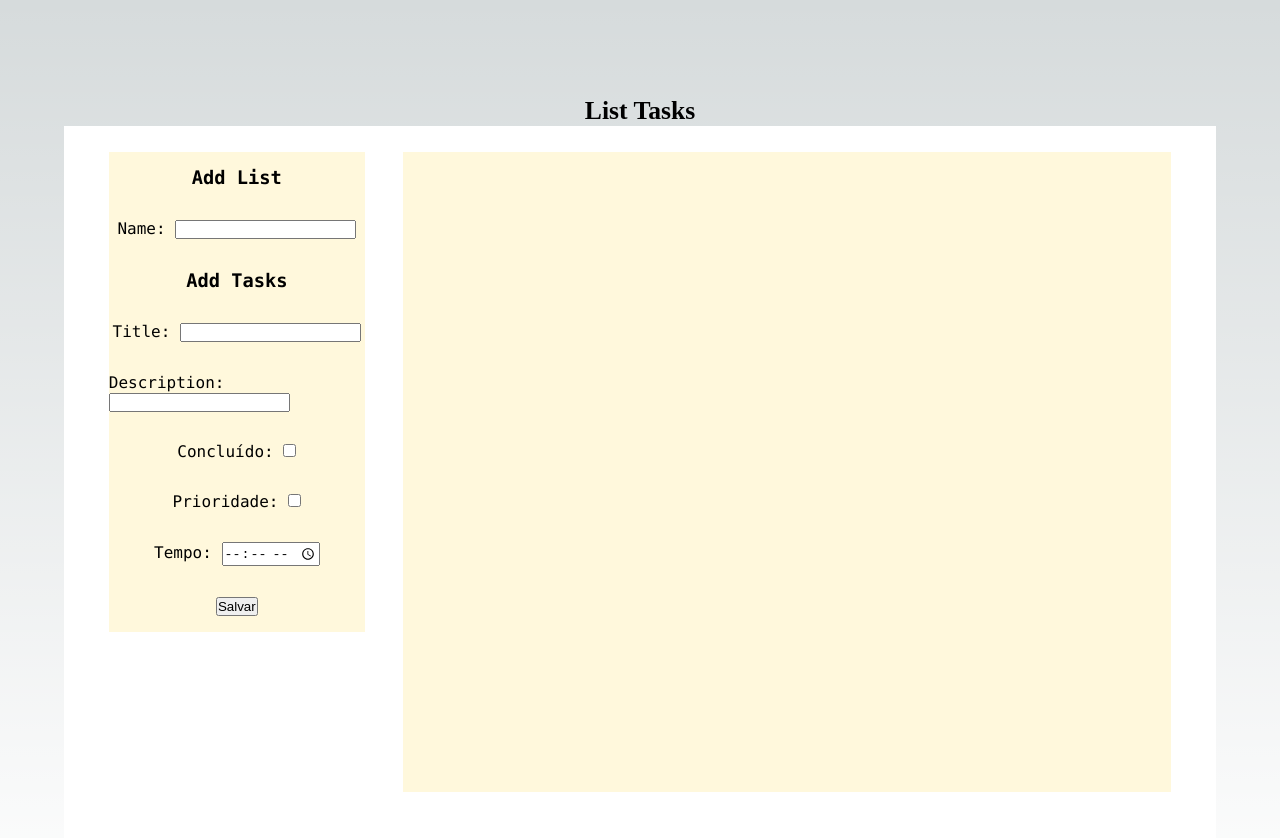
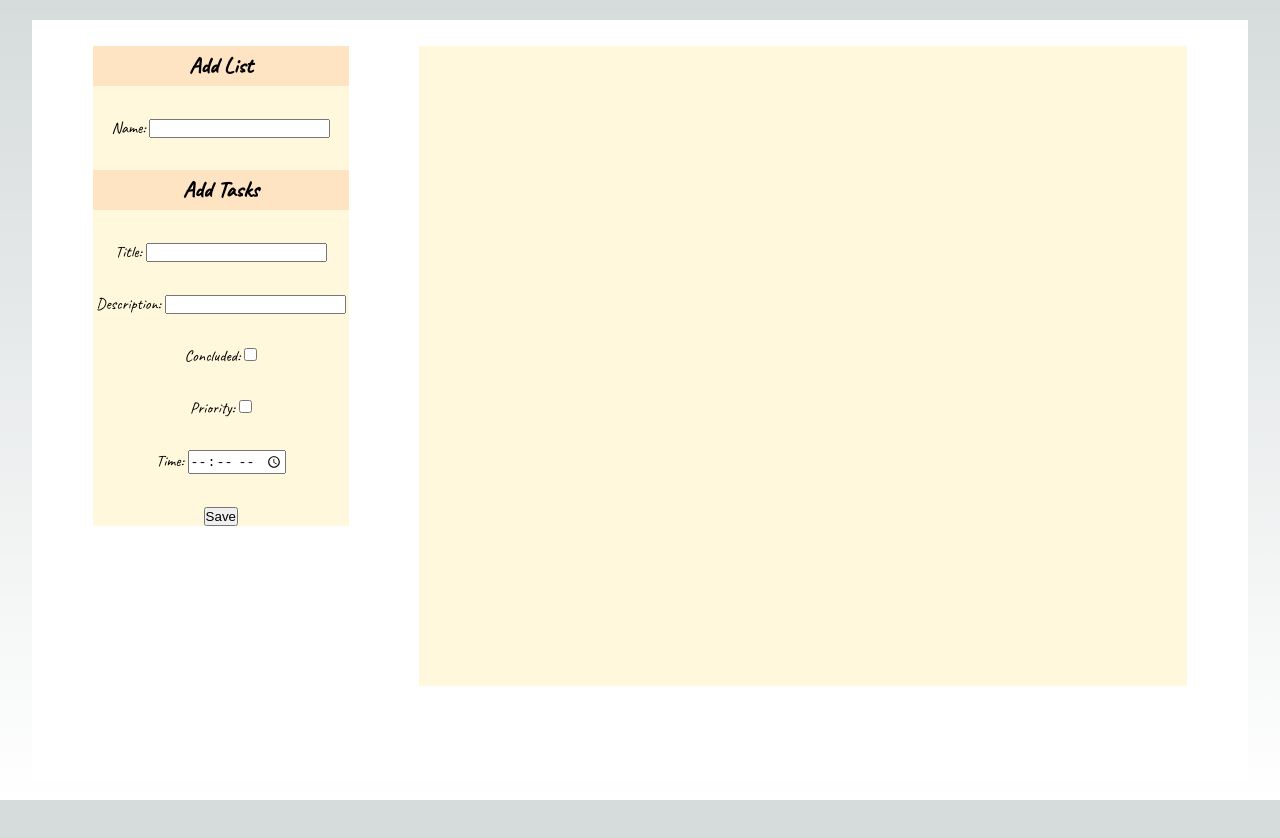
Before and after one commit to olliso17/task_go, a Next.js app in the folder front_end/: page / in a window 1280 px wide. Shown: the top 838 px of the page. After the commit the page ends 800 px from the top, so only its background shows below. Built offline with nearby package versions, Linux system fonts and the light colour scheme.

Commit message:
feat(index): update index.tsx and home css style font

```diff
--- a/front_end/src/pages/index.tsx
+++ b/front_end/src/pages/index.tsx
@@ -14,20 +14,22 @@ export default function Home() {
         <link rel="icon" href="/favicon.ico" />
       </Head>
       <main className={styles.main}>
-        <h1 className={styles.title}>
-          List Tasks
-        </h1>
         <div className={styles.description}>
           <div className={styles.addlist}>
+            <div className={styles.titleDescription}>
               <h3>Add List</h3>
+            </div>
             <span>Name: <input type="text" /></span>
+            <div className={styles.titleDescription}>
               <h3>Add Tasks</h3>
+            </div>
+
           <span>Title: <input type="text" /></span>
           <span>Description: <input type="text" /></span>
-            <span>Concluído: <input type="checkbox" /></span>
-            <span>Prioridade: <input type="checkbox" /></span>
-            <span>Tempo: <input type="time" min="00:00" max="23:00" /></span>
-            <button>Salvar</button>
+          <span>Concluded: <input type="checkbox" /></span>
+          <span>Priority: <input type="checkbox" /></span>
+          <span>Time: <input type="time" min="00:00" max="23:00" /></span>
+          <button>Save</button>
         </div>
         <div className={styles.list}>
 
--- a/front_end/src/styles/Home.module.css
+++ b/front_end/src/styles/Home.module.css
@@ -1,42 +1,46 @@
+@import url('https://fonts.googleapis.com/css2?family=Caveat&display=swap');
 .main {
   display: flex;
   flex-direction: column;
   justify-content: center;
   align-items: center;
-  padding: 6rem;
   min-height: 100vh;
 }
 
 .description {
   display: flex;
-  width: 90vw;
-  height: 90vh;
+  width: 95vw;
+  height: 95vh;
   flex-direction: row;
   background-color: white;
   justify-content: space-around;
   align-items: initial;
   z-index: 2;
-  font-family: var(--font-mono);
+  font-family: 'Caveat', cursive;
   padding: 2vw;
 
-}
-
-.title{
-  font-size: 2vw;
-  text-align: center;
 }
 
 .addlist{
   display: flex;
   flex-direction: column;
-  justify-content: space-around;
+  justify-content: space-between;
   align-items: center;
   background-color: cornsilk;
   width: 20vw;
   height: 60vh;
 
 }
+.titleDescription{
+  display: flex;
+  align-items: center;
+  justify-content: center;
+  background-color: bisque;
+  width: 20vw;
+  height: 5vh;
+  font-size: 1.5vw;
 
+}
 .list{
   display: flex;
   flex-direction: column;
```
Lines whose indentation alone changed are shown as unchanged.
